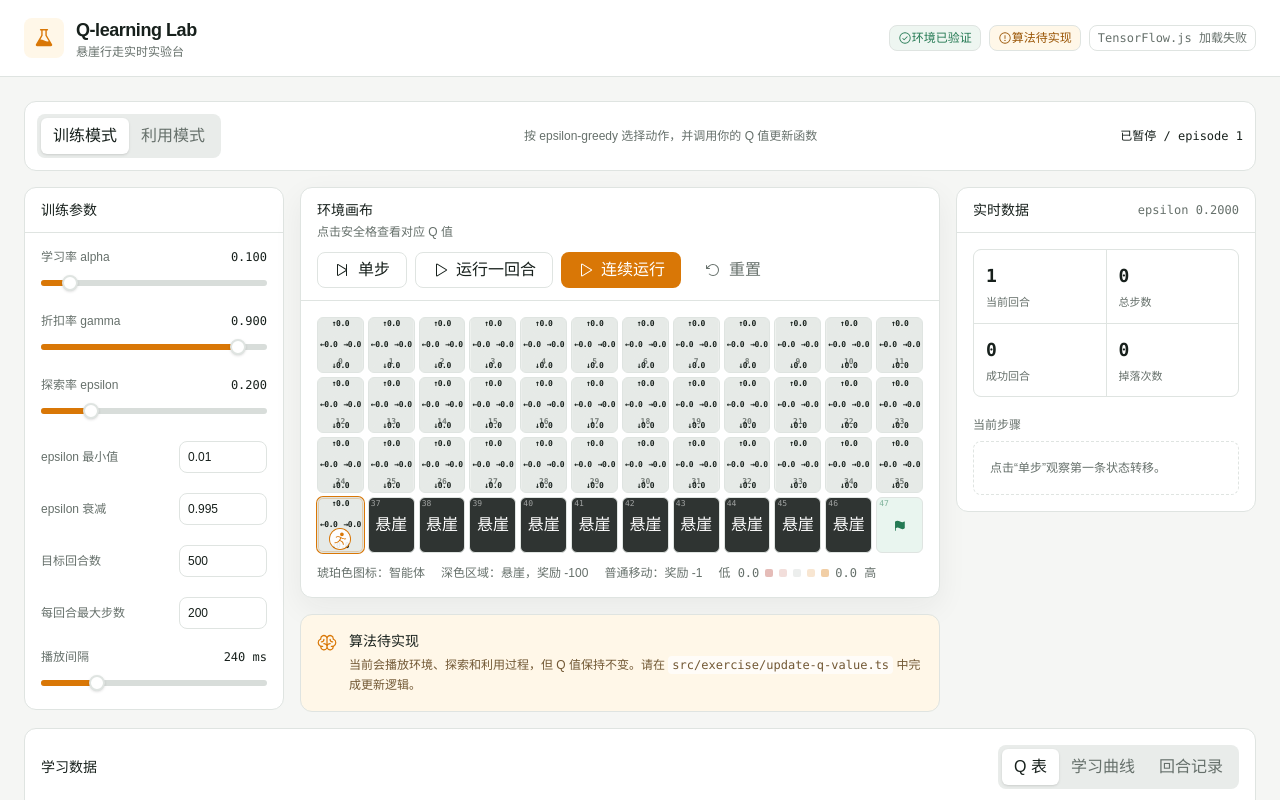
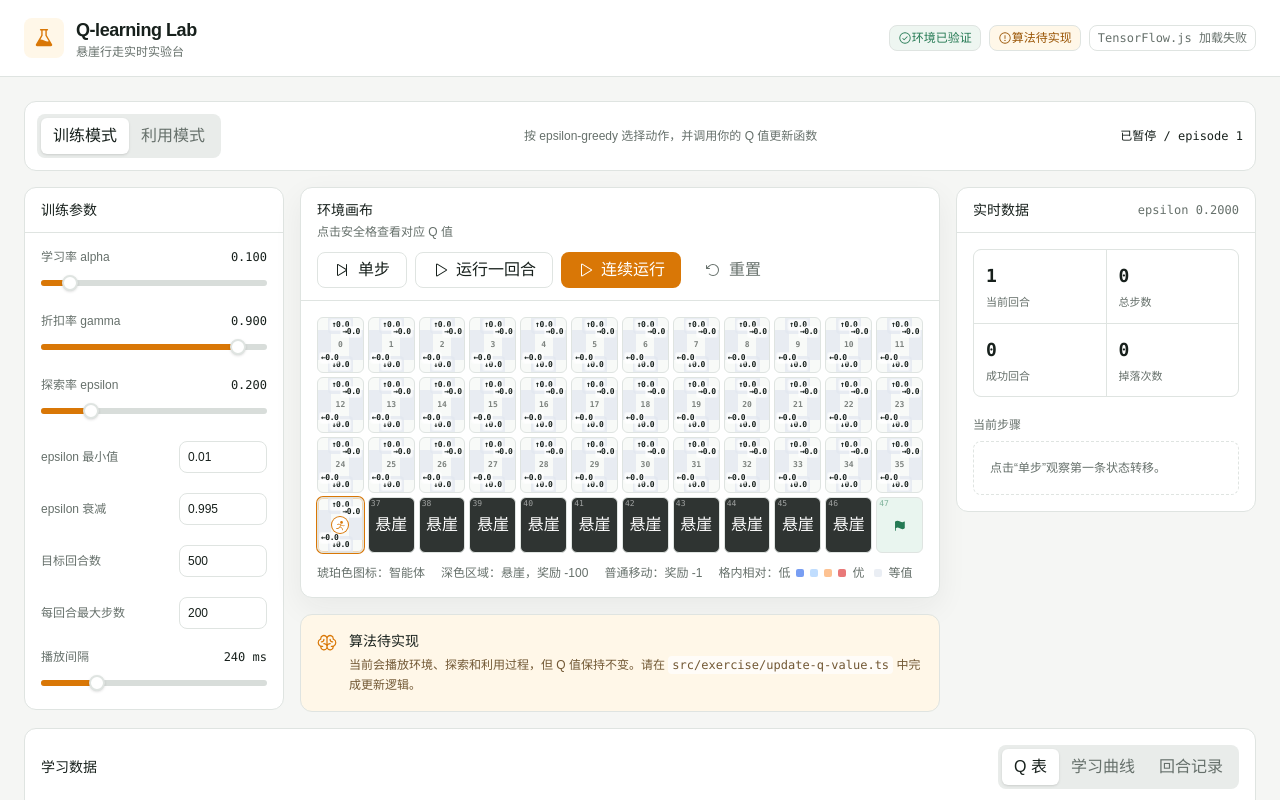
Before and after one commit to ssx86/rl-training-lab, a React (Vite) app: page / in a window 1280 px wide. Shown: the top 800 px of the page. Built offline with nearby package versions, Linux system fonts and the light colour scheme.

Commit message:
feat: clarify Q heatmap updates

```diff
--- a/src/App.tsx
+++ b/src/App.tsx
@@ -52,7 +52,19 @@ export function App() {
                 <PlaybackControls running={lab.running} onStep={lab.advance} onRunEpisode={lab.runEpisode} onToggleContinuous={lab.toggleContinuous} onReset={lab.reset} />
               </CardHeader>
               <CardContent>
-                <EnvironmentGrid currentState={lab.currentState} selectedState={lab.selectedState} path={lab.path} qMatrix={lab.qMatrix} greedyActions={lab.greedyActions} onSelectState={lab.setSelectedState} />
+                <EnvironmentGrid
+                  currentState={lab.currentState}
+                  selectedState={lab.selectedState}
+                  path={lab.path}
+                  qMatrix={lab.qMatrix}
+                  lastQUpdate={lab.lastStep && lab.lastStep.newQ !== lab.lastStep.oldQ ? {
+                    state: lab.lastStep.state,
+                    action: lab.lastStep.action,
+                    version: lab.totalSteps,
+                  } : undefined}
+                  greedyActions={lab.greedyActions}
+                  onSelectState={lab.setSelectedState}
+                />
               </CardContent>
             </Card>
 
--- a/src/components/environment-grid.tsx
+++ b/src/components/environment-grid.tsx
@@ -10,34 +10,51 @@ import {
 } from "@/domain/cliff-walking";
 import { cn } from "@/lib/utils";
 
-const ACTION_META: Record<Action, { symbol: string; position: string; clipPath: string }> = {
+type HeatLevel = "neutral" | "best" | "good" | "weak" | "worst";
+
+const ACTION_META: Record<Action, { symbol: string; position: string; heatPosition: string }> = {
   [ACTIONS.UP]: {
     symbol: "↑",
     position: "left-1/2 top-0.5 -translate-x-1/2",
-    clipPath: "polygon(0 0, 100% 0, 50% 50%)",
+    heatPosition: "left-0 right-0 top-0 h-1/4 md:left-[22%] md:right-[22%] md:h-[30%] md:rounded-b-[4px]",
   },
   [ACTIONS.RIGHT]: {
     symbol: "→",
-    position: "right-0.5 top-1/2 -translate-y-1/2",
-    clipPath: "polygon(100% 0, 100% 100%, 50% 50%)",
+    position: "left-1/2 top-[26%] -translate-x-1/2 md:left-auto md:right-0.5 md:top-[26%] md:translate-x-0 md:-translate-y-1/2",
+    heatPosition: "left-0 right-0 top-1/4 h-1/4 md:bottom-[22%] md:left-auto md:right-0 md:top-[22%] md:h-auto md:w-[30%] md:rounded-l-[4px]",
   },
   [ACTIONS.DOWN]: {
     symbol: "↓",
-    position: "bottom-0.5 left-1/2 -translate-x-1/2",
-    clipPath: "polygon(0 100%, 100% 100%, 50% 50%)",
+    position: "left-1/2 top-[51%] -translate-x-1/2 md:bottom-0.5 md:top-auto",
+    heatPosition: "left-0 right-0 top-1/2 h-1/4 md:bottom-0 md:left-[22%] md:right-[22%] md:top-auto md:h-[30%] md:rounded-t-[4px]",
   },
   [ACTIONS.LEFT]: {
     symbol: "←",
-    position: "left-0.5 top-1/2 -translate-y-1/2",
-    clipPath: "polygon(0 0, 0 100%, 50% 50%)",
+    position: "bottom-0.5 left-1/2 -translate-x-1/2 md:bottom-auto md:left-0.5 md:top-[74%] md:translate-x-0 md:-translate-y-1/2",
+    heatPosition: "bottom-0 left-0 right-0 h-1/4 md:bottom-[22%] md:right-auto md:top-[22%] md:h-auto md:w-[30%] md:rounded-r-[4px]",
   },
 };
+
+const HEAT_COLORS: Record<HeatLevel, string> = {
+  neutral: "rgba(226, 232, 240, 0.72)",
+  best: "rgba(220, 38, 38, 0.62)",
+  good: "rgba(251, 146, 60, 0.56)",
+  weak: "rgba(147, 197, 253, 0.58)",
+  worst: "rgba(37, 99, 235, 0.62)",
+};
+
+export interface QUpdateHighlight {
+  state: number;
+  action: Action;
+  version: number;
+}
 
 interface EnvironmentGridProps {
   currentState: number;
   selectedState: number;
   path: number[];
   qMatrix: number[][];
+  lastQUpdate?: QUpdateHighlight;
   greedyActions: (state: number) => Action[];
   onSelectState: (state: number) => void;
 }
@@ -47,11 +64,10 @@ export function EnvironmentGrid({
   selectedState,
   path,
   qMatrix,
+  lastQUpdate,
   greedyActions,
   onSelectState,
 }: EnvironmentGridProps) {
-  const { minimumQ, maximumQ } = qRange(qMatrix);
-
   return (
     <div>
       <div
@@ -83,6 +99,7 @@ export function EnvironmentGrid({
               className={cn(
                 "relative grid min-h-11 place-items-center overflow-hidden rounded-[6px] border bg-[#f8faf8] text-muted-foreground transition-colors sm:min-h-14",
                 visited && "shadow-[inset_0_0_0_1px_rgba(217,119,6,0.28)]",
+                active && "border-primary ring-2 ring-primary",
                 selected && "border-primary ring-1 ring-primary",
                 cliff && "cursor-not-allowed border-[#2f3432] bg-[#2f3432] text-white",
                 goal && "border-success bg-[#e9f5ef] text-success",
@@ -92,19 +109,26 @@ export function EnvironmentGrid({
                 const action = actionIndex as Action;
                 const meta = ACTION_META[action];
                 const greedy = actions.includes(action);
+                const heatLevel = qHeatLevel(value, qValues);
+                const highlighted = lastQUpdate?.state === state && lastQUpdate.action === action;
                 return (
-                  <span key={action}>
+                  <span key={`${action}-${highlighted ? lastQUpdate.version : "stable"}`}>
                     <span
                       aria-hidden
-                      className="absolute inset-0 transition-colors duration-200"
-                      style={{
-                        backgroundColor: qHeatColor(value, minimumQ, maximumQ),
-                        clipPath: meta.clipPath,
-                      }}
+                      data-testid={`q-heat-${action}`}
+                      data-heat={heatLevel}
+                      data-highlight={highlighted ? "true" : undefined}
+                      data-update-version={highlighted ? lastQUpdate.version : undefined}
+                      className={cn(
+                        "absolute transition-colors duration-200",
+                        meta.heatPosition,
+                        highlighted && "q-heat-flash",
+                      )}
+                      style={{ backgroundColor: HEAT_COLORS[heatLevel] }}
                     />
                     <span
                       className={cn(
-                        "absolute z-10 whitespace-nowrap font-mono text-[7px] leading-none tracking-[-0.06em] text-[#4f5a55] sm:text-[8px] 2xl:text-[9px]",
+                        "absolute z-10 whitespace-nowrap rounded-[2px] bg-white/80 px-px py-[1px] font-mono text-[7px] leading-none tracking-[-0.06em] text-[#37413c] shadow-[0_0_0_1px_rgba(255,255,255,0.45)] sm:text-[8px] 2xl:text-[9px]",
                         meta.position,
                         greedy && "font-bold text-foreground",
                       )}
@@ -122,11 +146,14 @@ export function EnvironmentGrid({
               )}>{state}</span>
 
               {active && !cliff && !goal ? (
-                <span className="relative z-10 grid size-4 place-items-center rounded-full bg-white/90 ring-1 ring-primary sm:size-5">
-                  <PersonSimpleRun aria-hidden size={13} weight="fill" className="text-primary sm:size-[15px]" />
+                <span
+                  data-testid="agent-marker"
+                  className="absolute left-1/2 top-1/2 z-20 hidden size-4 -translate-x-1/2 -translate-y-1/2 place-items-center rounded-full bg-white ring-1 ring-primary md:grid"
+                >
+                  <PersonSimpleRun aria-hidden size={11} weight="fill" className="text-primary" />
                 </span>
               ) : start ? (
-                <span className="relative z-10 font-mono text-[8px] font-bold text-foreground">S</span>
+                <span className="absolute left-1/2 top-1/2 z-10 -translate-x-1/2 -translate-y-1/2 font-mono text-[8px] font-bold text-foreground">S</span>
               ) : goal ? (
                 <span className="relative z-10 flex items-center gap-1 font-medium" title="终点">
                   <Flag size={13} weight="fill" />
@@ -135,7 +162,7 @@ export function EnvironmentGrid({
               ) : cliff ? (
                 <span className="hidden font-medium sm:inline">悬崖</span>
               ) : (
-                <span className="relative z-10 font-mono text-[7px] font-semibold text-foreground/55 sm:text-[8px]">
+                <span className="absolute left-1/2 top-1/2 z-10 -translate-x-1/2 -translate-y-1/2 font-mono text-[7px] font-semibold text-foreground/55 sm:text-[8px]">
                   {state}
                 </span>
               )}
@@ -147,39 +174,31 @@ export function EnvironmentGrid({
         <span>琥珀色图标：智能体</span>
         <span>深色区域：悬崖，奖励 -100</span>
         <span>普通移动：奖励 -1</span>
-        <span className="inline-flex items-center gap-1.5 font-mono">
-          低 {formatCompactQ(minimumQ)}
-          <span className="size-2 rounded-[2px] bg-[rgba(182,70,58,0.36)]" />
-          <span className="size-2 rounded-[2px] bg-[rgba(182,70,58,0.18)]" />
-          <span className="size-2 rounded-[2px] bg-[rgba(102,112,107,0.12)]" />
-          <span className="size-2 rounded-[2px] bg-[rgba(217,119,6,0.18)]" />
-          <span className="size-2 rounded-[2px] bg-[rgba(217,119,6,0.36)]" />
-          {formatCompactQ(maximumQ)} 高
+        <span className="inline-flex items-center gap-1.5">
+          格内相对：低
+          <span className="size-2 rounded-[2px] bg-[rgba(37,99,235,0.62)]" />
+          <span className="size-2 rounded-[2px] bg-[rgba(147,197,253,0.58)]" />
+          <span className="size-2 rounded-[2px] bg-[rgba(251,146,60,0.56)]" />
+          <span className="size-2 rounded-[2px] bg-[rgba(220,38,38,0.62)]" />
+          优
+          <span className="ml-1 size-2 rounded-[2px] bg-[rgba(226,232,240,0.72)]" />
+          等值
         </span>
       </div>
     </div>
   );
 }
 
-function qRange(qMatrix: number[][]) {
-  const reachableValues = qMatrix.flatMap((values, state) =>
-    isCliffState(state) || state === GOAL_STATE ? [] : values,
-  );
-  return {
-    minimumQ: Math.min(...reachableValues, 0),
-    maximumQ: Math.max(...reachableValues, 0),
-  };
-}
+function qHeatLevel(value: number, values: number[]): HeatLevel {
+  const minimum = Math.min(...values);
+  const maximum = Math.max(...values);
+  if (minimum === maximum) return "neutral";
 
-function qHeatColor(value: number, minimumQ: number, maximumQ: number) {
-  if (minimumQ === maximumQ) return "rgba(102, 112, 107, 0.12)";
-
-  const ratio = (value - minimumQ) / (maximumQ - minimumQ);
-  if (ratio <= 0.2) return "rgba(182, 70, 58, 0.36)";
-  if (ratio <= 0.4) return "rgba(182, 70, 58, 0.18)";
-  if (ratio <= 0.6) return "rgba(102, 112, 107, 0.12)";
-  if (ratio <= 0.8) return "rgba(217, 119, 6, 0.18)";
-  return "rgba(217, 119, 6, 0.36)";
+  const ratio = (value - minimum) / (maximum - minimum);
+  if (ratio >= 0.75) return "best";
+  if (ratio >= 0.5) return "good";
+  if (ratio >= 0.25) return "weak";
+  return "worst";
 }
 
 function formatCompactQ(value: number) {
--- a/src/styles.css
+++ b/src/styles.css
@@ -42,6 +42,23 @@ select {
   outline-offset: 2px;
 }
 
+.q-heat-flash {
+  animation: q-heat-flash 320ms cubic-bezier(0.16, 1, 0.3, 1);
+}
+
+@keyframes q-heat-flash {
+  0%,
+  35% {
+    filter: brightness(1.45) saturate(1.35);
+    box-shadow: inset 0 0 0 2px rgb(255 255 255 / 0.95);
+  }
+
+  100% {
+    filter: brightness(1) saturate(1);
+    box-shadow: inset 0 0 0 0 rgb(255 255 255 / 0);
+  }
+}
+
 @media (prefers-reduced-motion: reduce) {
   *,
   *::before,
```
Also changed, not shown: 2 other files (tests, documents, lock files or other folders).
